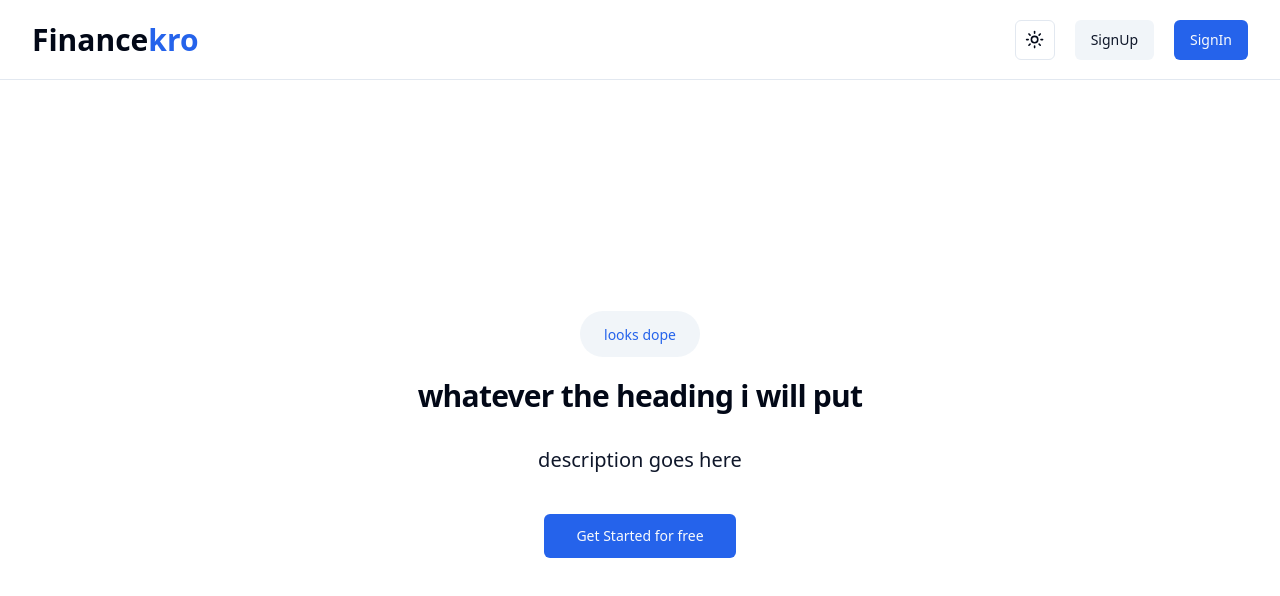
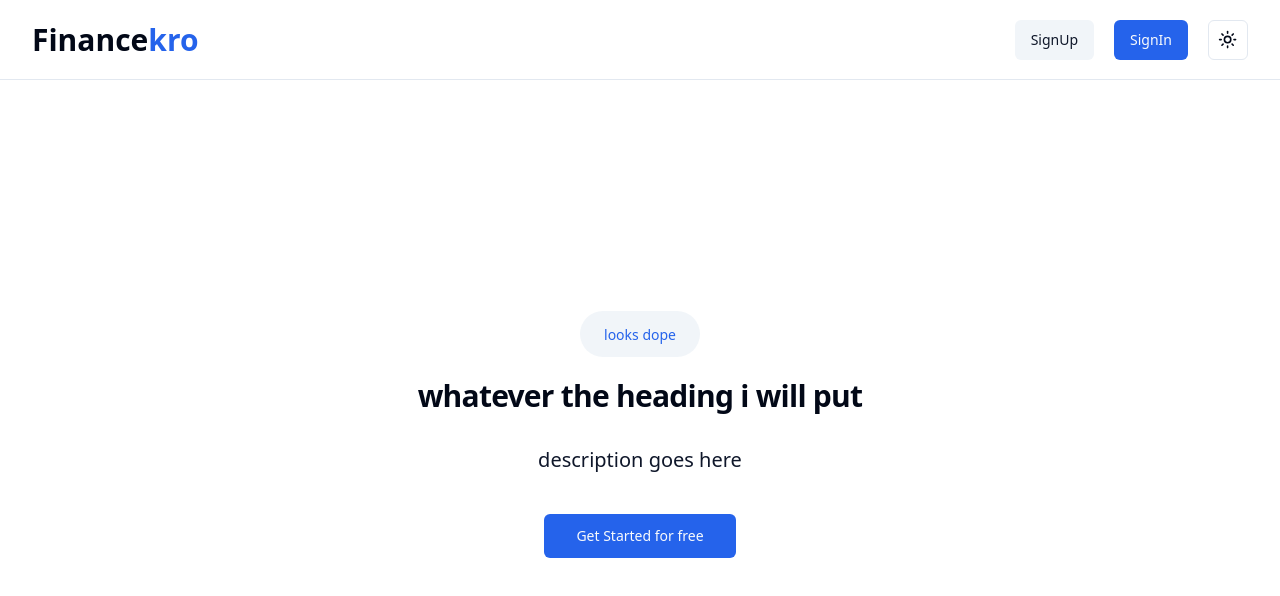
Before and after one commit to Manancode/Rateyourcustomer, a Next.js app: page / in a window 1280 px wide. Shown: the top 596 px of the page. Built offline with nearby package versions, Linux system fonts and the light colour scheme; no server answers.

Commit message:
init developer page

```diff
--- a/app/components/dashboardnav.tsx
+++ b/app/components/dashboardnav.tsx
@@ -7,7 +7,7 @@ import React from 'react'
 
 
 export const navitems = [
-    {name : "Home" , href : "/dashboard" , icon : HomeIcon},
+    {name : "Dashboard" , href : "/dashboard" , icon : HomeIcon},
     {name : "Organization" , href : "/dashboard/organization", icon : Building},
     {name : "Billings" , href : "/dashboard/billings" , icon : CreditCard},
     {name : "Support" , href : "/dashboard/support" , icon : Headset},
--- a/app/components/navbar.tsx
+++ b/app/components/navbar.tsx
@@ -1,15 +1,16 @@
-import {RegisterLink, LoginLink} from "@kinde-oss/kinde-auth-nextjs/components"
-import {LogoutLink} from "@kinde-oss/kinde-auth-nextjs/components";
-import Link from 'next/link'
-import React from 'react'
-import { ThemeToggle } from './themetoggle'
-import { Button } from '@/components/ui/button'
-import {getKindeServerSession} from "@kinde-oss/kinde-auth-nextjs/server";
+import { RegisterLink, LoginLink } from "@kinde-oss/kinde-auth-nextjs/components";
+import { LogoutLink } from "@kinde-oss/kinde-auth-nextjs/components";
+import Link from 'next/link';
+import React from 'react';
+import { ThemeToggle } from './themetoggle';
+import { Button } from '@/components/ui/button';
+import { getKindeServerSession } from "@kinde-oss/kinde-auth-nextjs/server";
 import Usernav from "./usernav";
 
 export default async function Navbar() {
-    const {isAuthenticated , getUser} = getKindeServerSession()
-    const user = await getUser()
+    const { isAuthenticated, getUser } = getKindeServerSession();
+    const user = await getUser();
+
     return (
         <nav className='border-b bg-background h-[10vh] flex items-center'>
             <div className='container flex items-center justify-between'>
@@ -17,19 +18,28 @@ export default async function Navbar() {
                     <h1 className='font-bold text-3xl'>Finance<span className="text-primary">kro</span></h1>
                 </Link>
                 <div className='flex items-center gap-x-5'>
-                <ThemeToggle/>
-                {(await isAuthenticated())?(
-                   <Usernav email = {user?.email as string} image = {user?.picture as string} name = {user?.given_name as string}  />
-                ):(
+
+                    {(await isAuthenticated()) ? (
+                        <>
+                            <Link href="/dashboard/developer">
+                                <Button variant='link'>Developer</Button>
+                            </Link>
+                            <ThemeToggle />
+                            <Usernav email={user?.email as string} image={user?.picture as string} name={user?.given_name as string} />
+                        </>
+                    ) : (
                         <div className='flex items-center gap-x-5'>
-                     <RegisterLink><Button variant={'secondary'}>SignUp</Button></RegisterLink>
-
-                    <LoginLink><Button>SignIn</Button></LoginLink>
+                            <RegisterLink>
+                                <Button variant={'secondary'}>SignUp</Button>
+                            </RegisterLink>
+                            <LoginLink>
+                                <Button>SignIn</Button>
+                            </LoginLink>
+                            <ThemeToggle />
                         </div>
-                )
-                }
+                    )}
                 </div>
             </div>
         </nav>
-  )
+    );
 }
--- /dev/null
+++ b/app/dashboard/developer/page.tsx
@@ -0,0 +1,9 @@
+import React from 'react'
+
+export default function Developerpage() {
+  return (
+    <div>
+      hi
+    </div>
+  )
+}
```
Also changed, not shown: 1 other file (tests, documents, lock files or other folders). Lines whose indentation alone changed are shown as unchanged.
